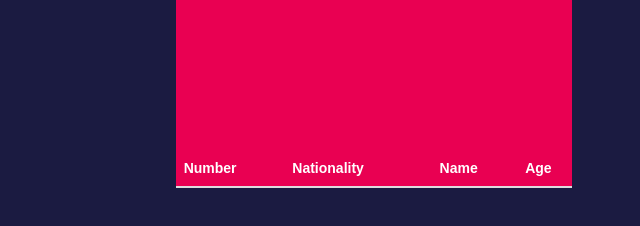
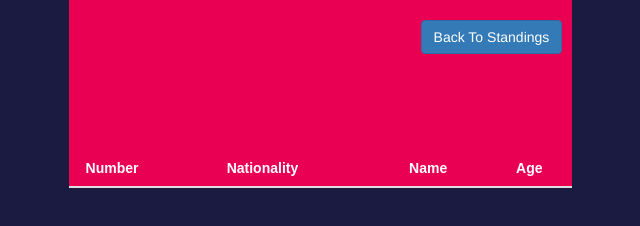
Before and after one commit to JacobCho/Premier-League, a React app: page /1 in a window 1280 px wide. Shown: the whole page, without its empty margins (266-906 px from the left). Built offline with nearby package versions, Linux system fonts and the light colour scheme; some packages are replaced by stand-ins of ours; no server answers.

Commit message:
Add back button on players page

```diff
--- a/src/containers/players.js
+++ b/src/containers/players.js
@@ -1,6 +1,7 @@
 import React, { Component } from 'react';
 import { fetchPlayers, fetchTeamDetails } from '../actions';
 import { connect } from 'react-redux';
+import { Link } from 'react-router-dom';
 import { PlayersRow } from '../components/players_row';
 import '../styles/players.css';
 
@@ -18,8 +19,12 @@ class Players extends Component {
 
   render() {
     return (
-      <div className="col-md-4 col-md-offset-4">
+      <div>
+        <div className="col-md-5 col-md-offset-3">
           <div className="header">
+            <div className="back-button">
+            <Link to="/" className="btn btn-primary">Back To Standings</Link>
+            </div>
             <div className="header-image">
               <img src={this.props.teamDetails.crestUrl} alt="" />
             </div>
@@ -41,6 +46,7 @@ class Players extends Component {
             </tbody>
           </table>
         </div>
+      </div>
     );
   }
 }
--- a/src/reducers/reducer_players.js
+++ b/src/reducers/reducer_players.js
@@ -1,4 +1,5 @@
 import { FETCH_PLAYERS } from '../actions';
+import _ from 'lodash';
 
 export default function(state = [], action) {
   switch (action.type) {
@@ -6,7 +7,7 @@ export default function(state = [], action) {
     if (!action.payload.data) {
       return state;
     }
-    return action.payload.data.players;
+    return _.sortBy(action.payload.data.players, "jerseyNumber");
 
     default:
       return state;
--- a/src/styles/players.css
+++ b/src/styles/players.css
@@ -1,7 +1,7 @@
 .header h3 {
   text-align: center;
   color: white;
-  margin-left: 100px;
+  margin-left: 50px;
   margin-top: 70px;
 }
 
@@ -10,6 +10,13 @@
 }
 
 .header-image {
+  margin-left: 10px;
   max-width: 100px;
   float: left;
 }
+
+.back-button {
+  float: right;
+  overflow: auto;
+  margin: 20px 10px 20px 0px;
+}
```
Lines whose indentation alone changed are shown as unchanged.
